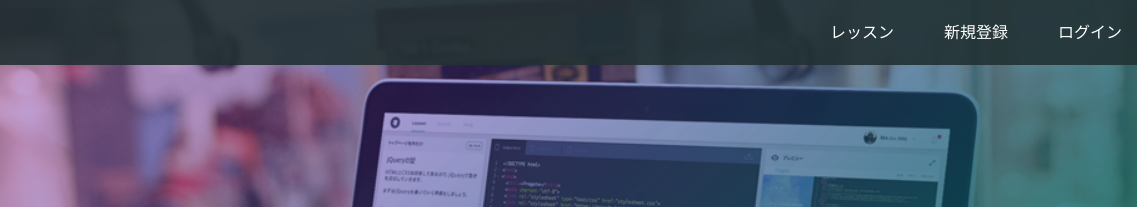
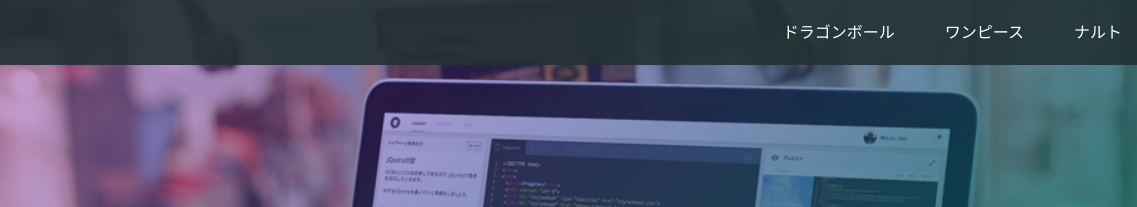
Before and after one commit to makotomakotomakoto/makotomakotomakoto.github.io, a plain HTML site: page index.html in a window 1280 px wide. Shown: the top 207 px of the page, 143-1280 px from the left. Drawn offline with Linux system fonts and the light colour scheme.

Commit message:
Update index.html

```diff
--- a/index.html
+++ b/index.html
@@ -15,9 +15,9 @@
       </div>
       <span class="fa fa-bars menu-icon"></span>
       <div class="header-right">
-        <a href="#">レッスン</a>
-        <a href="#">新規登録</a>
-        <a href="#" class="login">ログイン</a>
+        <a href="#">ドラゴンボール</a>
+        <a href="#">ワンピース</a>
+        <a href="#" class="login">ナルト</a>
       </div>
     </div>
   </header>
```
